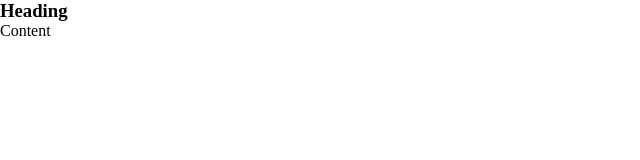
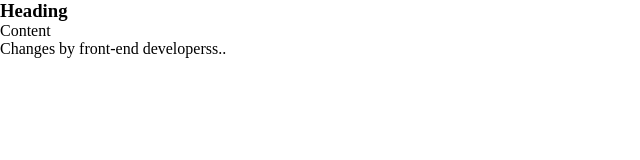
Before and after one commit to NavBst/new-repo, a plain HTML site: page index.html in a window 1280 px wide. Shown: the whole page, without its empty margins (0-640 px from the left). Drawn offline with Linux system fonts and the light colour scheme.

Commit message:
frontend 1.0 changes

```diff
--- a/index.html
+++ b/index.html
@@ -9,5 +9,6 @@
   <body>
     <h3>Heading</h3>
     <main>Content</main>
+    <p>Changes by front-end developerss..</p>
   </body>
 </html>
```
